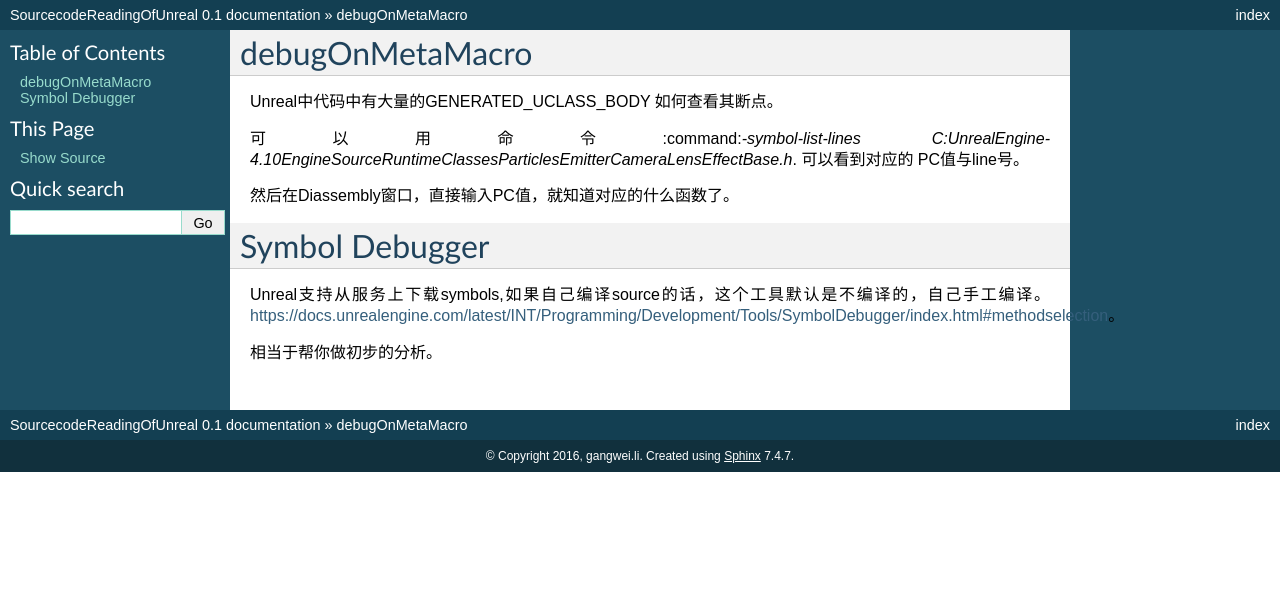
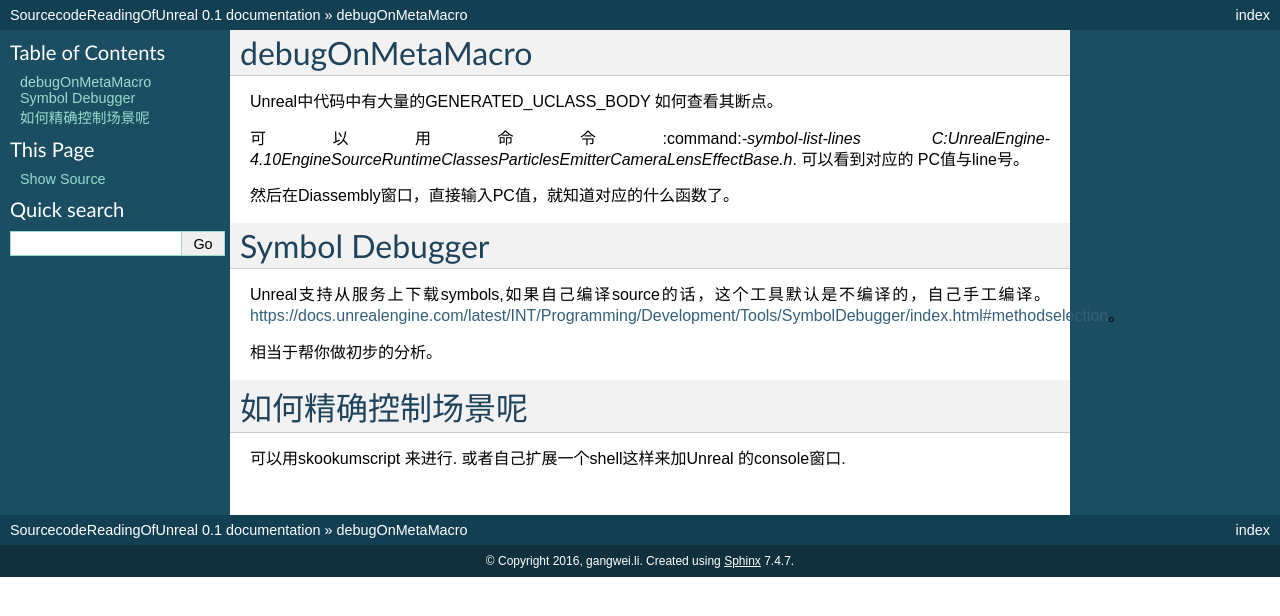
Before and after one commit to gwli/SourcecodeReadingOfUnreal, a Sphinx documentation site: the page built from source/content/DebugOnUnrealSource.rst, in a window 1280 px wide. Shown: the top 616 px of the page. Built offline with Sphinx 7.4.7, drawn with Linux system fonts in a browser that asks for light colours; formulas are drawn with MathJax 3; pages that are not in the unit, such as notebooks, are missing from menus.

Commit message:
Update DebugOnUnrealSource.rst

```diff
--- a/source/content/DebugOnUnrealSource.rst
+++ b/source/content/DebugOnUnrealSource.rst
@@ -18,3 +18,9 @@ Unreal支持从服务上下载symbols,如果自己编译source的话，这个工
 https://docs.unrealengine.com/latest/INT/Programming/Development/Tools/SymbolDebugger/index.html#methodselection。
 
 相当于帮你做初步的分析。
+
+
+如何精确控制场景呢
+===================
+
+可以用skookumscript 来进行. 或者自己扩展一个shell这样来加Unreal 的console窗口.
```
